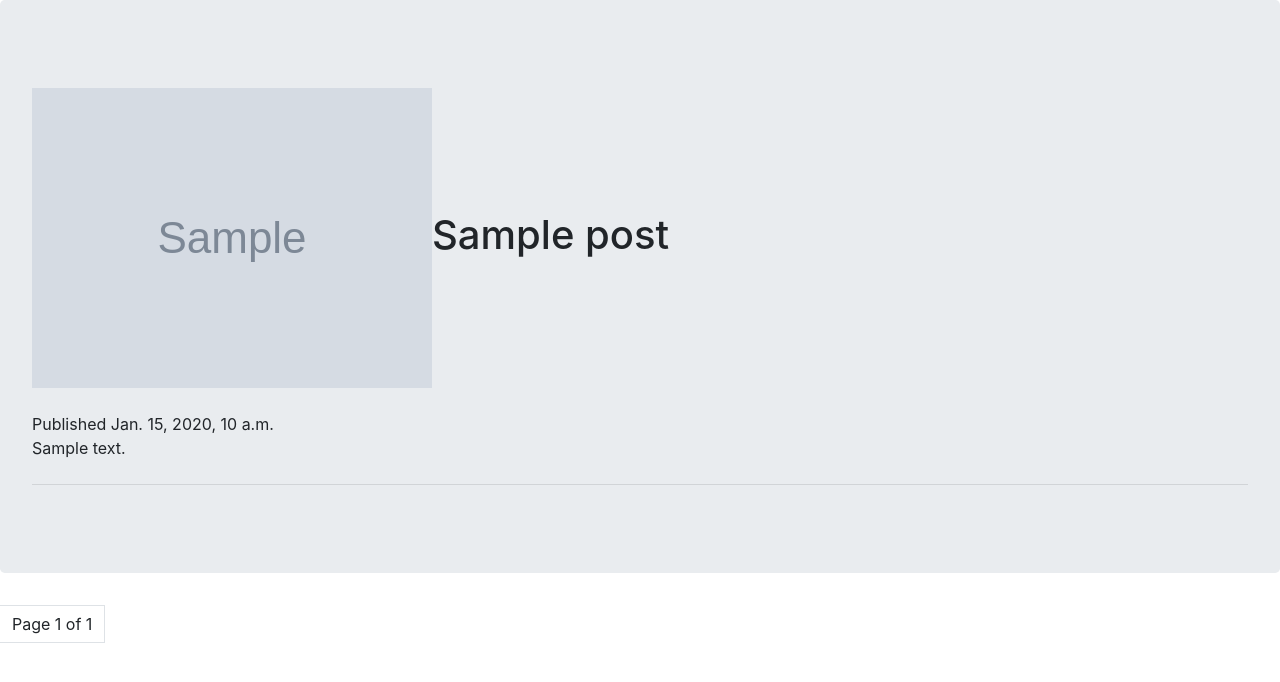
After one commit to sangeetarao/Backend_Role_Assignment, a Django app: template fampay/templates/index.html in a window 1280 px wide. The commit adds this page. Shown: the top 682 px of the page. Run offline with Django 3.2, Linux system fonts and the light colour scheme; the template is opened without the code that fills it: most values are stand-ins (such as "Sample title", 1, 10 or a date in 2020); grey boxes marked "Sample" are stand-in pictures; some libraries are stand-ins or nearby versions.

Commit message:
Added pagination

```diff
--- a/fampay/templates/home.html
+++ b/fampay/templates/home.html
@@ -35,7 +35,7 @@
       <h1 class="jumbotron-heading">Search YouTube</h1>
       <p class="lead text-muted">YT videos in reverse chronological order</p>
       <p class="lead text-muted"> Predefined Query: Learn Python</p>
-      <form method="POST">
+      <form method="POST" action='/pages/'>
       <div class="input-group mb-3">
           {% csrf_token %}
           <input type="text" name="query" placeholder='Enter Query'class="form-control" aria-label="Username">
--- /dev/null
+++ b/fampay/templates/index.html
@@ -0,0 +1,29 @@
+<!DOCTYPE html>
+<html lang="en">
+<head>
+    <meta charset="UTF-8">
+    <title>Title</title>
+    <link rel="stylesheet" href="https://stackpath.bootstrapcdn.com/bootstrap/4.4.1/css/bootstrap.min.css" integrity="sha384-Vkoo8x4CGsO3+Hhxv8T/Q5PaXtkKtu6ug5TOeNV6gBiFeWPGFN9MuhOf23Q9Ifjh" crossorigin="anonymous">
+</head>
+<body>
+
+<div class = "jumbotron">
+    {% for post in posts %}
+    <h1 class="my-4"><a href={{ post.video_id }}><img src={{ post.thumbnailsUrls }}></a>{{post.title}}</h1>
+    Published {{post.publishedAt}}
+    {{post.description|truncatewords:50|linebreaks}}
+
+
+    <hr class="my-4">
+
+
+    {% endfor %}
+
+
+</div>
+
+ {%	include	"paginator.html"	with	page=posts	%}
+
+
+</body>
+</html>
--- /dev/null
+++ b/fampay/templates/paginator.html
@@ -0,0 +1,35 @@
+<nav aria-label="Page navigation example" >
+
+    <ul class="pagination">
+
+        <li class="page-item">
+
+            {% if page.has_previous %}
+            <a class="page-link" href="?page={{page.previous_page_number}}">Previous</a>
+
+            {% endif %}
+
+        </li>
+
+        <li class="page-item">
+
+            <a class="page-link">Page {{page.number}} of {{page.paginator.num_pages}}</a>
+
+        </li>
+
+
+    <li class="page-item">
+
+            {% if page.has_next %}
+            <a class="page-link" href="?page={{page.next_page_number}}">Next</a>
+
+            {% endif %}
+
+        </li>
+
+
+    </ul>
+
+
+
+</nav>
--- a/fampay/yt_search/urls.py
+++ b/fampay/yt_search/urls.py
@@ -4,4 +4,5 @@ from . import views
 
 urlpatterns = [
     path('', views.index, name='index'),
+    path('pages/',views.pages, name='pages')
 ]
```
Also changed, not shown: fampay/yt_search/views.py (+26 -27 lines).
